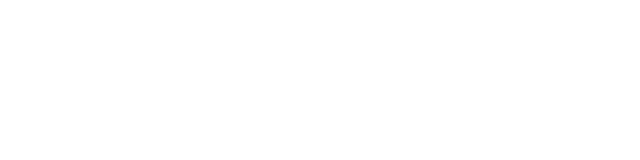
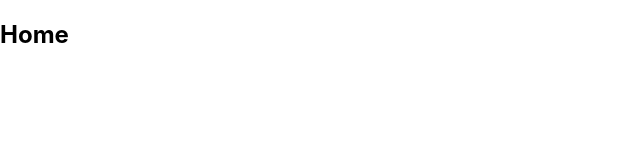
Before and after one commit to peterlydev/letsWorkout, a React (Create React App) app in the folder frontend/: page / in a window 1280 px wide. Shown: the top 160 px of the page, without its empty margins (0-640 px from the left). Built offline with nearby package versions, Linux system fonts and the light colour scheme; the HTML template or start-up script is replaced by a standard one.

Commit message:
created pages folder and homepage

```diff
--- a/frontend/package.json
+++ b/frontend/package.json
@@ -8,6 +8,7 @@
     "@testing-library/user-event": "^13.5.0",
     "react": "^18.2.0",
     "react-dom": "^18.2.0",
+    "react-router-dom": "^6.8.0",
     "react-scripts": "5.0.1",
     "web-vitals": "^2.1.4"
   },
--- a/frontend/src/App.js
+++ b/frontend/src/App.js
@@ -1,7 +1,19 @@
+import { BrowserRouter, Routes, Route } from 'react-router-dom';
+import Home from './pages/Home';
 
 function App() {
   return (
     <div className="App">
+    <BrowserRouter>
+      <div className="pages">
+        <Routes>
+          <Route
+          path='/'
+          element={<Home />}
+          />
+        </Routes>
+      </div>
+    </BrowserRouter>
 
     </div>
   );
--- /dev/null
+++ b/frontend/src/pages/Home.js
@@ -0,0 +1,11 @@
+import React from 'react'
+
+const Home = () => {
+  return (
+    <div className='home'>
+    <h2>Home</h2>
+    </div>
+  )
+}
+
+export default Home
```
Also changed, not shown: 1 other file (tests, documents, lock files or other folders).
